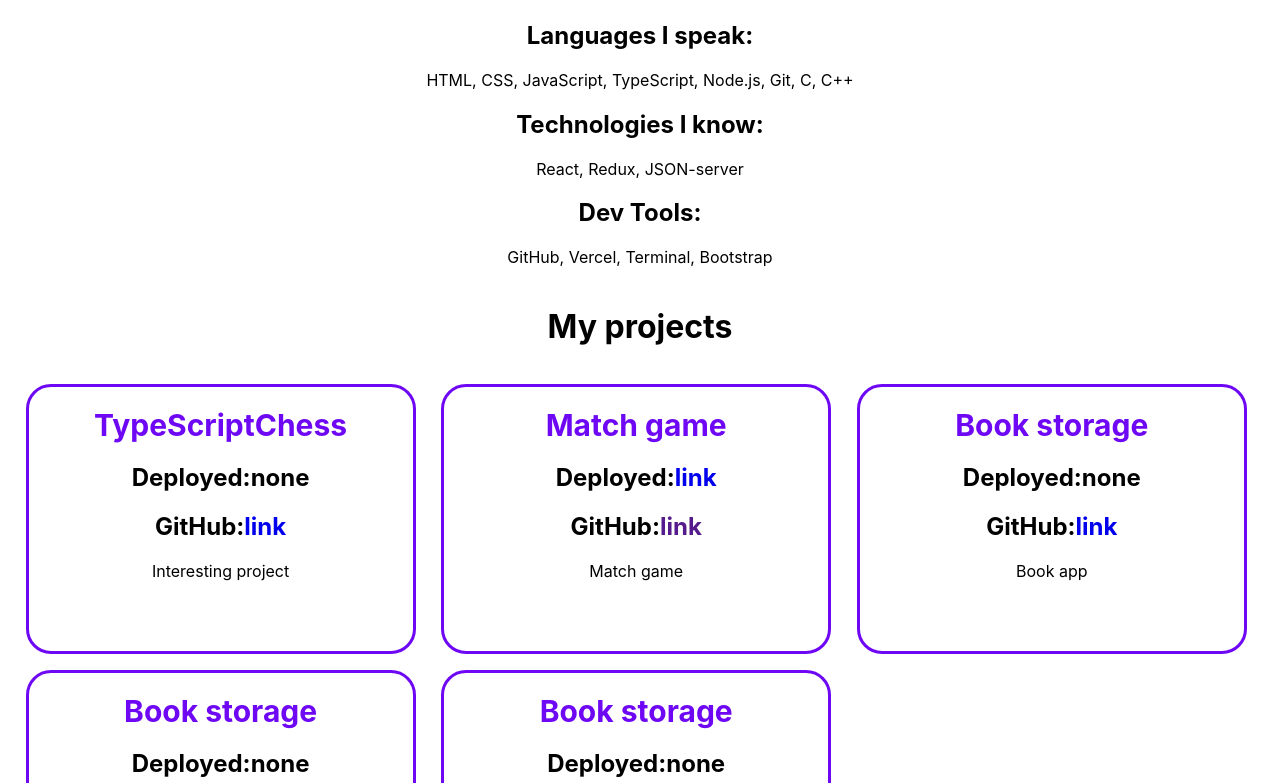
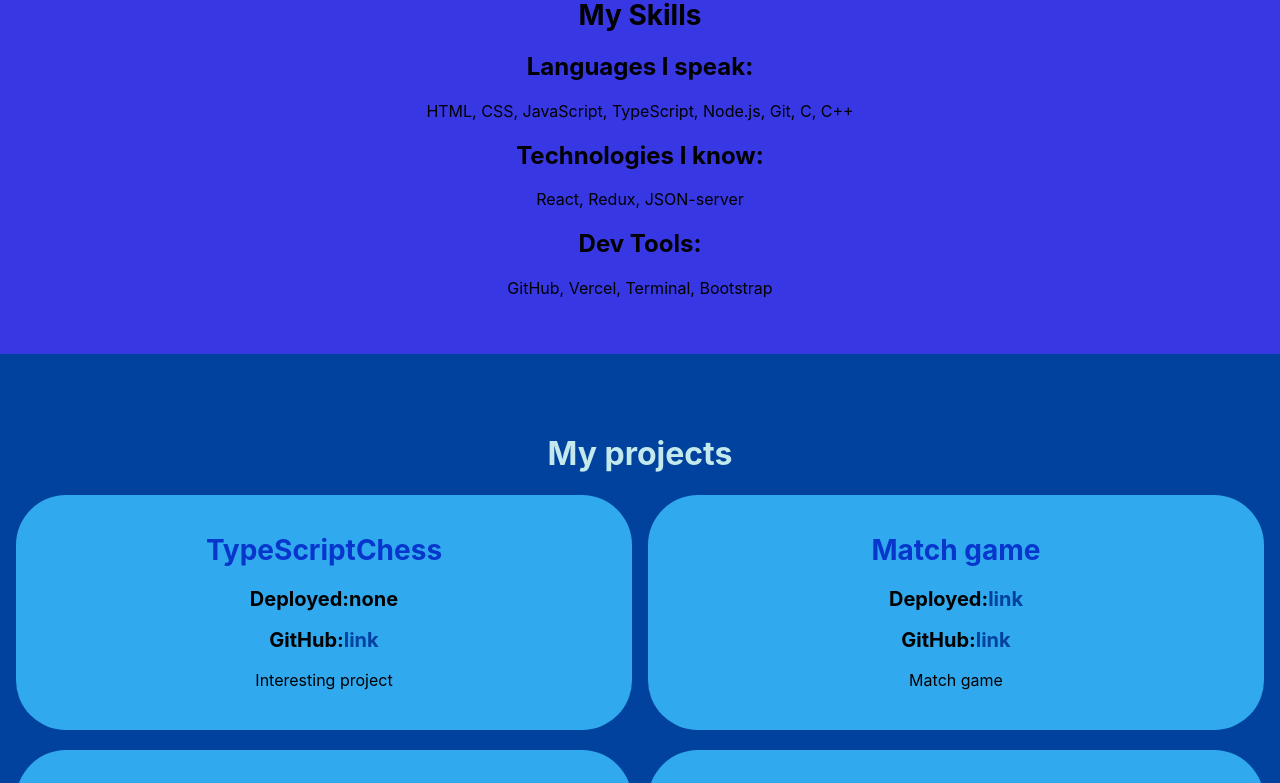
Before and after one commit to Kabadzh0b/portfolio, a React (Create React App) app: page / in a window 1280 px wide. Shown: the part 1337-2120 px from the top of the page. Built offline with nearby package versions, Linux system fonts and the light colour scheme.

Commit message:
styles (need to be improved)

```diff
--- a/src/App.css
+++ b/src/App.css
@@ -1,33 +1,4 @@
 .App {
   text-align: center;
+  background-color: #01429f;
 }
-
-.NavBar{
-  justify-content: space-between;
-  margin-top: 5vh;
-  margin-left: 5vw;
-  margin-right: 5vw;
-  display: flex;
-}
-
-.MarginTop5{
-  margin-top: 5vh;
-}
-
-.PaddingBot5{
-  padding-bottom: 5vh;
-}
-
-.BackGroundDarkBlue{
-  background-color: #6E07F3;
-}
-
-.Art{
-  width: 600px;
-  height: 600px;
-}
-
-.InLineFlexWrap{
-  display: inline-flex;
-  flex-wrap: wrap;
-}
--- a/src/components/Information/Information.css
+++ b/src/components/Information/Information.css
@@ -2,6 +2,11 @@
     background-color: #143167;
     color: #fff;
     padding: 40px;
+}
+
+.Art{
+    width: 600px;
+    height: 600px;
 }
 
 .BackGroundDarkBlue h1 {
--- a/src/components/Projects/Project/Project.css
+++ b/src/components/Projects/Project/Project.css
@@ -1,19 +1,38 @@
-.Project{
-    border: solid #6E07F3;
-    width: 30vw;
-    height: 33vh;
-    margin-left: 2vw;
-    margin-top: 2vh;
-    border-radius: 25px;
+
+
+.ProjectCard h1{
+    font-size: 30px;
+    font-style: revert;
+    color: #0736cc;
 }
 
-.Name{
-    font-size: 30px;
-    font-style: revert;
-    color: #6E07F3;
+/* Apply styles to the individual project cards */
+.ProjectCard {
+    width: 45%; /* Adjust the width based on your preference */
+    background-color: #30a9ee;
+    padding: 20px;
+    border-radius: 50px;
+    margin-bottom: 20px;
 }
 
-.Link{
-    cursor: pointer;
+.ProjectCard h2 {
+    font-size: 20px;
+    font-weight: bold;
+    margin-bottom: 10px;
+}
+
+.ProjectCard p {
+    font-size: 16px;
+    line-height: 1.6;
+}
+
+/* Style links inside the project card */
+.ProjectCard a {
     text-decoration: none;
+    color: #01429f;
+    font-weight: bold;
 }
+
+.ProjectCard a:hover {
+    text-decoration: underline;
+}
--- a/src/components/Projects/Project/Project.tsx
+++ b/src/components/Projects/Project/Project.tsx
@@ -3,7 +3,7 @@ import './Project.css'
 
 const Project = ({name, deployedLink, gitHubLink, description}: ProjectProps) => {
     return (
-        <div className="Project">
+        <div className="ProjectCard">
             <h1 className="Name">{name}</h1>
             <h2>Deployed:{deployedLink ? <a className="Link" href={deployedLink}>link</a> : "none"}</h2>
             <h2>GitHub:<a className="Link" href={gitHubLink}>link</a></h2>
--- /dev/null
+++ b/src/components/Projects/Projects.css
@@ -0,0 +1,23 @@
+.Projects {
+    margin-top: 5rem;
+}
+
+.ProjectsHeader{
+    color: #c3e9ec;
+}
+
+.ProjectsContainer h1 {
+    font-size: 28px;
+    font-weight: bold;
+    text-align: center;
+    margin-bottom: 20px;
+}
+
+.InLineFlexWrap {
+    display: flex;
+    flex-wrap: wrap;
+}
+
+.SpaceEvenly {
+    justify-content: space-evenly;
+}
--- a/src/components/Projects/Projects.tsx
+++ b/src/components/Projects/Projects.tsx
@@ -1,11 +1,12 @@
 import Project from "./Project/Project";
 import React from "react";
+import './Projects.css'
 
 const Projects = () => {
     return (
-        <div className="MarginTop5">
-            <h1>My projects</h1>
-            <div className="InLineFlexWrap SpaceBetween">
+        <div className="Projects">
+            <h1 className="ProjectsHeader">My projects</h1>
+            <div className="ProjectsContainer InLineFlexWrap SpaceEvenly">
                 <Project name={"TypeScriptChess"} deployedLink={""}
                          gitHubLink={"https://github.com/Kabadzh0b/TypeScriptChess"}
                          description={"Interesting project"}/>
--- /dev/null
+++ b/src/components/Skills/Skills.css
@@ -0,0 +1,17 @@
+.SkillsContainer {
+    background-color: #3737e3;
+    padding: 40px;
+}
+
+.SkillsContainer h1 {
+    font-size: 28px;
+    font-weight: bold;
+    text-align: center;
+    margin-bottom: 20px;
+}
+
+.SkillList {
+    list-style: none;
+    padding: 0;
+    margin: 0;
+}
--- a/src/components/Skills/Skills.tsx
+++ b/src/components/Skills/Skills.tsx
@@ -2,14 +2,17 @@ import React from "react";
 import Languages from "./Languages/Languages";
 import Technologies from "./Technologies/Technologies";
 import DevTools from "./DevTools/DevTools";
+import './Skills.css';
 
 const Skills = () => {
     return(
-        <div>
+        <div className="SkillsContainer">
             <h1>My Skills</h1>
-            <Languages/>
-            <Technologies/>
-            <DevTools/>
+            <ul className="SkillList">
+                <Languages/>
+                <Technologies/>
+                <DevTools/>
+            </ul>
         </div>
     )
 }
```
